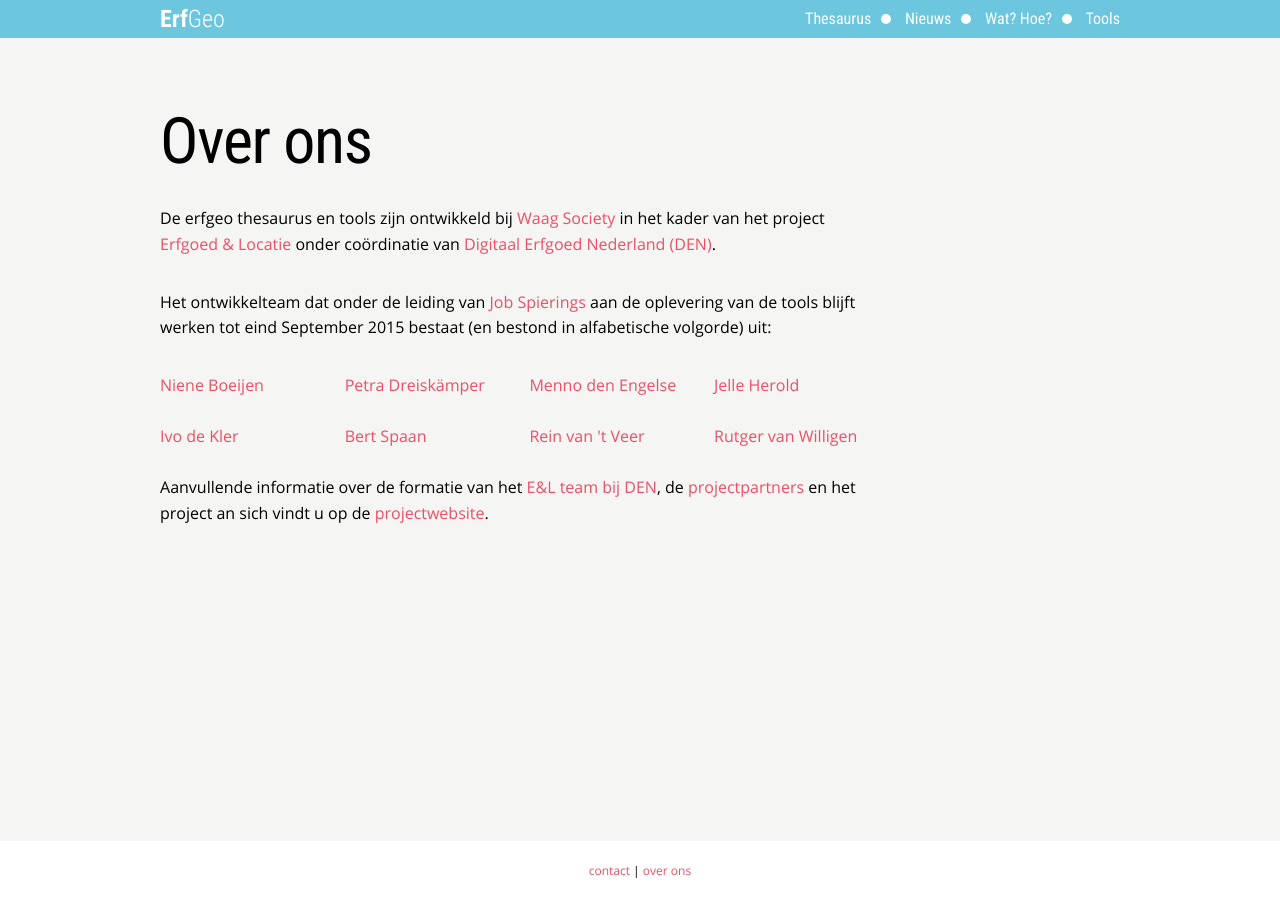
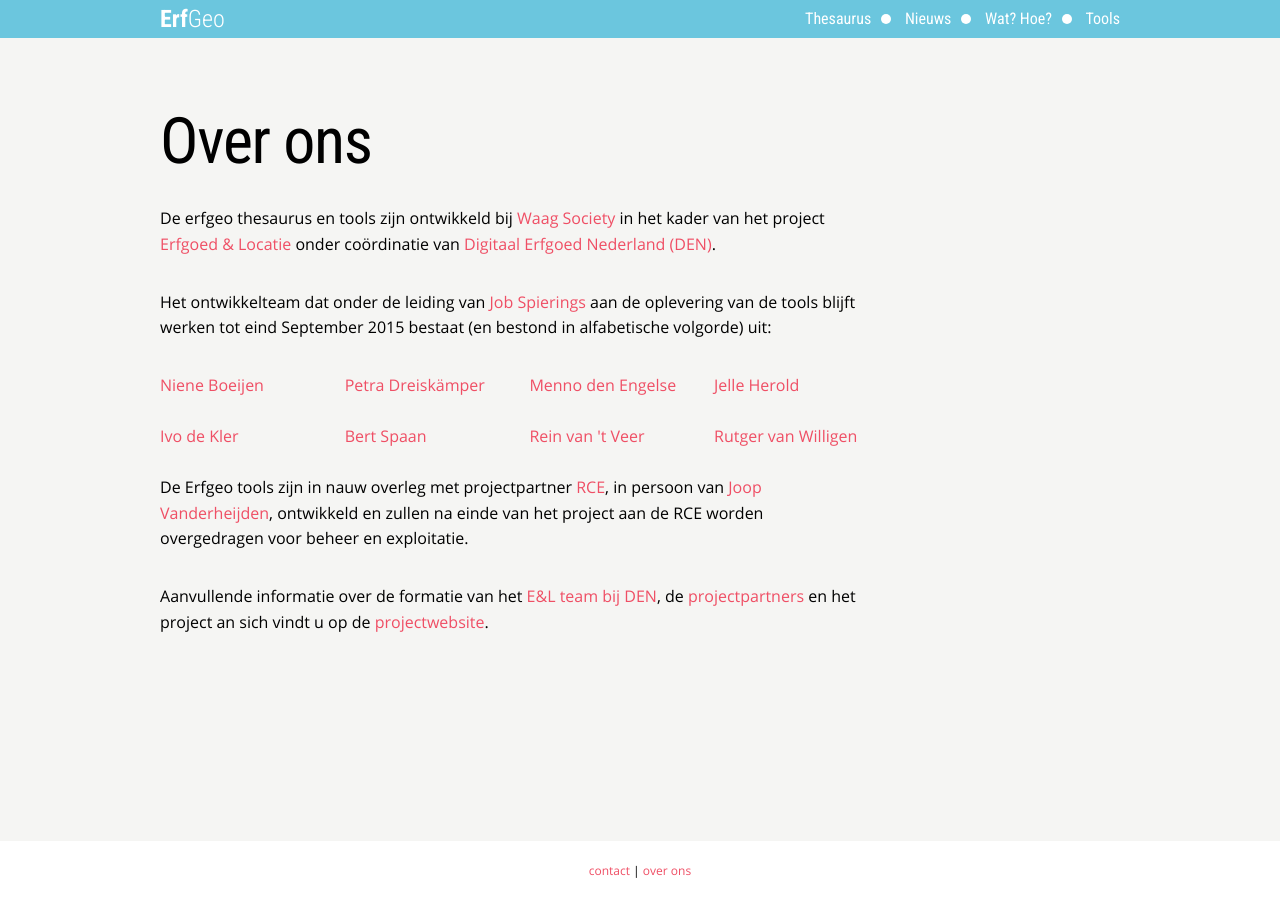
Before and after one commit to erfgoed-en-locatie/erfgoed-en-locatie.github.io, a Jekyll site: the page built from over-ons/index.md, in a window 1280 px wide. Built offline with Jekyll 4.4.1, drawn with Linux system fonts in a browser that asks for light colours; a script that is not in the unit is left out.

Commit message:
Update index.md

```diff
--- a/over-ons/index.md
+++ b/over-ons/index.md
@@ -41,6 +41,7 @@
 		<a href="https://www.linkedin.com/profile/view?id=112363629">Rutger van Willigen</a>
 	</div>
 </div>
+De Erfgeo tools zijn in nauw overleg met projectpartner <a href="http://www.cultureelerfgoed.nl">RCE</a>, in persoon van <a href="https://www.linkedin.com/profile/view?id=30552724">Joop Vanderheijden</a>, ontwikkeld en zullen na einde van het project aan de RCE worden overgedragen voor beheer en exploitatie.
 
 Aanvullende informatie over de formatie van het
 <a href="http://erfgoedenlocatie.nl/projectbeschrijving/projectteam/">E&L team bij DEN</a>,
```
